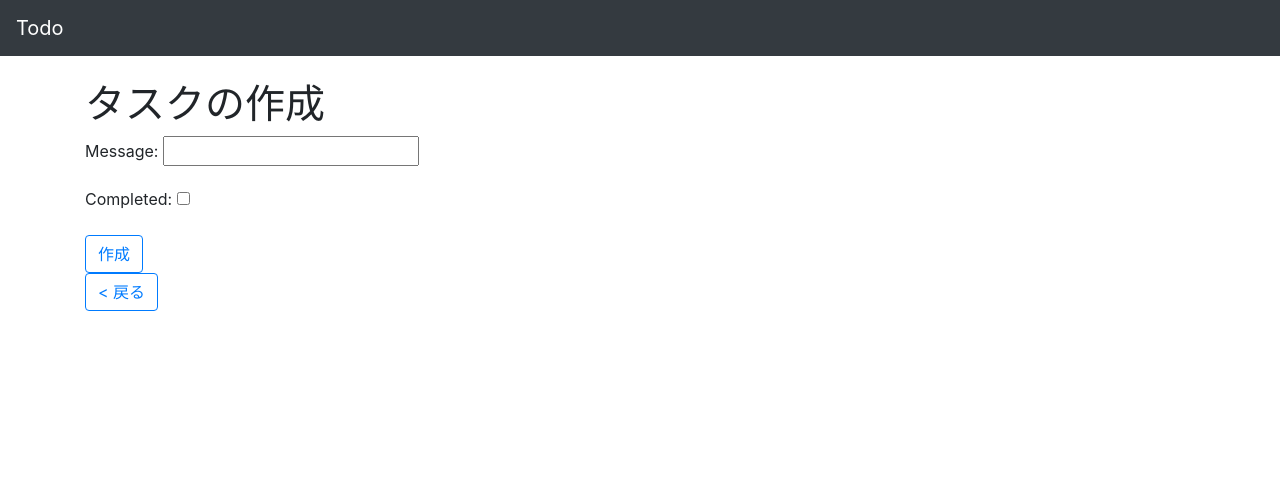
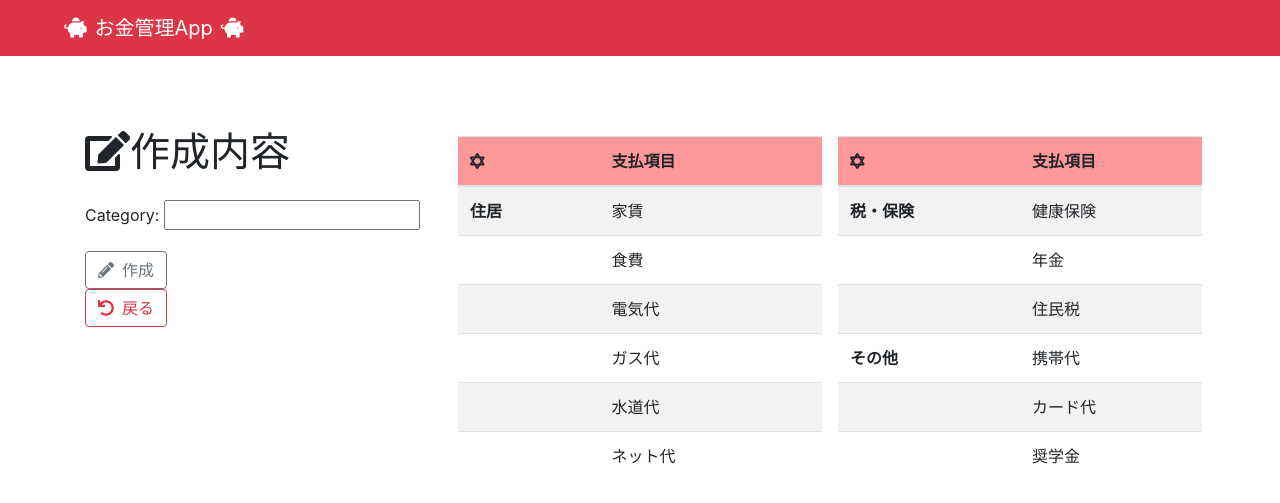
Before and after one commit to pu-chan/MoneyApp, a Django app: page /todo/create/ in a window 1280 px wide. Shown: the top 503 px of the page. Run offline with Django 3.2, Linux system fonts and the light colour scheme; some libraries are stand-ins or nearby versions.

Commit message:
add MoneyApp

```diff
--- a/secondproject/settings.py
+++ b/secondproject/settings.py
@@ -106,7 +106,7 @@ AUTH_PASSWORD_VALIDATORS = [
 
 LANGUAGE_CODE = 'en-us'
 
-TIME_ZONE = 'UTC'
+TIME_ZONE = 'Asia/Tokyo'
 
 USE_I18N = True
 
--- a/secondproject/urls.py
+++ b/secondproject/urls.py
@@ -1,6 +1,9 @@
 from django.contrib import admin
 from django.urls import path,include
 from django.views.generic import RedirectView
+from django.conf import settings
+from django.views.static import serve
+
 
 urlpatterns = [
     path('admin/', admin.site.urls),
--- a/todo/admin.py
+++ b/todo/admin.py
@@ -2,7 +2,7 @@ from django.contrib import admin
 from .models import Task
 
 class TaskAdmin(admin.ModelAdmin):
-    list_display = ('message','completed')
-    list_display_links = ('message','completed')
+    list_display = ('category',)
+    list_display_links = ('category',)
 
 admin.site.register(Task, TaskAdmin)
--- a/todo/forms.py
+++ /dev/null
@@ -1,4 +0,0 @@
-from django import forms
-
-class CheckForm(forms.Form):
-    is_competed = forms.BooleanField(label='check', required=False)
--- a/todo/models.py
+++ b/todo/models.py
@@ -2,11 +2,10 @@ from django.db import models
 from django.urls import reverse
 
 class Task(models.Model):
-    message = models.CharField(max_length=100)
-    completed = models.BooleanField(default=False)
+    category = models.CharField(max_length=100)
 
     def __str__(self):
-        return self.message
+        return self.category
 
     def get_absolute_url(self):
         return reverse('todo:index')
--- a/todo/templates/todo/base.html
+++ b/todo/templates/todo/base.html
@@ -4,14 +4,19 @@
     <meta charset='utf-8'>
     <meta name='viewport' content='with=device-width, initial-scale=1, shrink-to-fit=no'>
     <link rel='stylesheet' href='https://maxcdn.bootstrapcdn.com/bootstrap/4.0.0/css/bootstrap.min.css'>
-    <title>Todoリスト</title>
-    <style>body {padding-top: 80px;}</style>
+    <title>お金管理App</title>
+    <link rel="stylesheet" href="https://use.fontawesome.com/releases/v5.8.1/css/all.css" integrity="sha384-50oBUHEmvpQ+1lW4y57PTFmhCaXp0ML5d60M1M7uH2+nqUivzIebhndOJK28anvf" crossorigin="anonymous">
+    <!-- css -->
+    <style type="text/css">
+      body {padding-top: 80px;}
+      .tr-color {background-color: #ff9999;}
+    </style>
   </head>
   <body>
-    <nav class='navbar navbar-expand-md navbar-dark bg-dark fixed-top'>
-      <a class='navbar-brand' href='{% url "todo:index" %}'>Todo</a>
+    <nav class='navbar navbar-expand-md navbar-dark bg-danger fixed-top'>
+      <a class='navbar-brand ml-5' href='{% url "todo:index" %}'><i class="fas fa-piggy-bank mr-2"></i>お金管理App<i class="fas fa-piggy-bank ml-2"></i></a>
     </nav>
-    <div class='container'>
+    <div class='container mt-5'>
       {% block content %}
       {% endblock %}
     </div>
--- a/todo/templates/todo/task_detail.html
+++ b/todo/templates/todo/task_detail.html
@@ -1,7 +1,7 @@
 {% extends './base.html' %}
 {% block content %}
   <h1>タスクの内容</h1>
-  <p>{{ task.message }}</p>
+  <p>{{ task.category }}</p>
 
   <div>
     <a href='{% url "todo:index" %}' class='btn btn-outline-primary'>一覧</a>
--- a/todo/templates/todo/task_form.html
+++ b/todo/templates/todo/task_form.html
@@ -1,12 +1,90 @@
 {% extends './base.html' %}
 {% block content %}
-  <h1>タスクの{{ object|yesno:'編集,作成' }}</h1>
-  <form action='' method='post'>{% csrf_token %}
-    {{ form.as_p }}
-    <button type='submit' class='submit btn btn-outline-primary'>{{ object|yesno:'編集,作成' }}</button>
-  </form>
-
-  <div>
-    <a href='JavaScript:history.back()' class='submit btn btn-outline-primary'>&lt; 戻る</a>
+<div>
+  <div class="row">
+    <div class="col-md-4">
+      <h1 class="pb-3"><i class="fas fa-edit"></i>{{ object|yesno:'編集,作成' }}内容</h1>
+      <!-- ボタン -->
+      <form action='' method='post'>{% csrf_token %}
+        {{ form.as_p }}
+        <button type='submit' class='submit btn btn-outline-secondary'><i class="fas fa-pencil-alt mr-2"></i>{{ object|yesno:'編集,作成' }}</button>
+      </form>
+      <div>
+        <a href='JavaScript:history.back()' class='submit btn btn-outline-danger'><i class="fas fa-undo mr-2"></i>戻る</a>
+      </div>
+    </div>
+    <div class="col-md-4 p-2">
+      <table class="table table-striped">
+        <thead>
+          <tr class="tr-color">
+            <th scope="col"><i class="fas fa-star-of-david"></i></th>
+            <th scope="col">支払項目</th>
+          </tr>
+        </thead>
+        <tbody>
+          <tr>
+            <th scope="row">住居</th>
+            <td>家賃</td>
+          </tr>
+          <tr>
+            <th scope="row"></th>
+            <td>食費</td>
+          </tr>
+          <tr>
+            <th scope="row"></th>
+            <td>電気代</td>
+          </tr>
+          <tr>
+            <th scope="row"></th>
+            <td>ガス代</td>
+          </tr>
+          <tr>
+            <th scope="row"></th>
+            <td>水道代</td>
+          </tr>
+          <tr>
+            <th scope="row"></th>
+            <td>ネット代</td>
+          </tr>
+        </tbody>
+      </table>
+    </div>
+    <div class="col-md-4 table-striped p-2">
+      <table class="table">
+        <thead>
+          <tr class="tr-color">
+            <th scope="col"><i class="fas fa-star-of-david"></i></th>
+            <th scope="col">支払項目</th>
+          </tr>
+        </thead>
+        <tbody>
+          <tr>
+            <th scope="row">税・保険</th>
+            <td>健康保険</td>
+          </tr>
+          <tr>
+            <th scope="row"></th>
+            <td>年金</td>
+          </tr>
+          <tr>
+            <th scope="row"></th>
+            <td>住民税</td>
+          </tr>
+          <tr>
+            <th scope="row">その他</th>
+            <td>携帯代</td>
+          </tr>
+          <tr>
+            <th scope="row"></th>
+            <td>カード代</td>
+          </tr>
+          <tr>
+            <th scope="row"></th>
+            <td>奨学金</td>
+          </tr>
+        </tbody>
+      </table>
+    </div>
   </div>
+</div>
 {% endblock %}
--- a/todo/views.py
+++ b/todo/views.py
@@ -1,7 +1,7 @@
 from django.views import generic
 from .models import Task
 from django.urls import reverse_lazy
-from .forms import CheckForm
+from django.http.response import HttpResponse
 
 class IndexView(generic.ListView):
     model = Task
```
Also changed, not shown: todo/templates/todo/task_list.html (+28 -13 lines), db.sqlite3, todo/migrations/0003_auto_20190503_0053.py (added), 3 other files.
